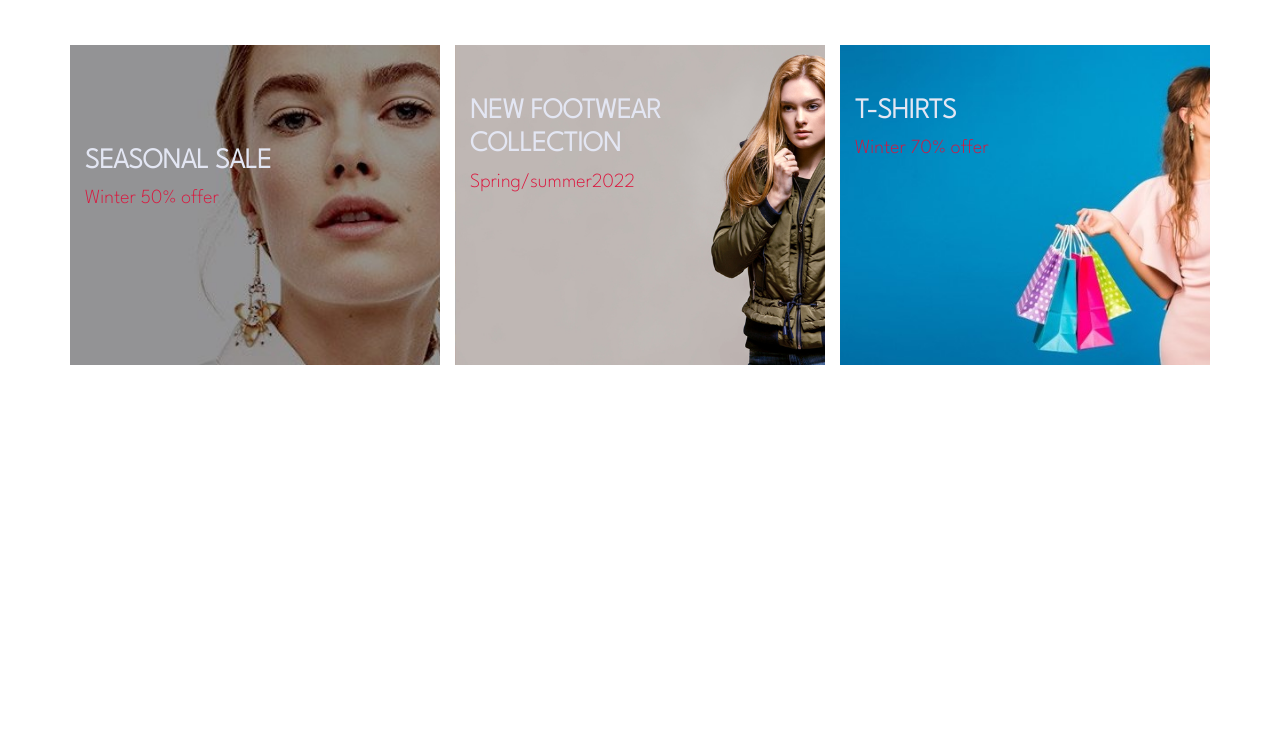
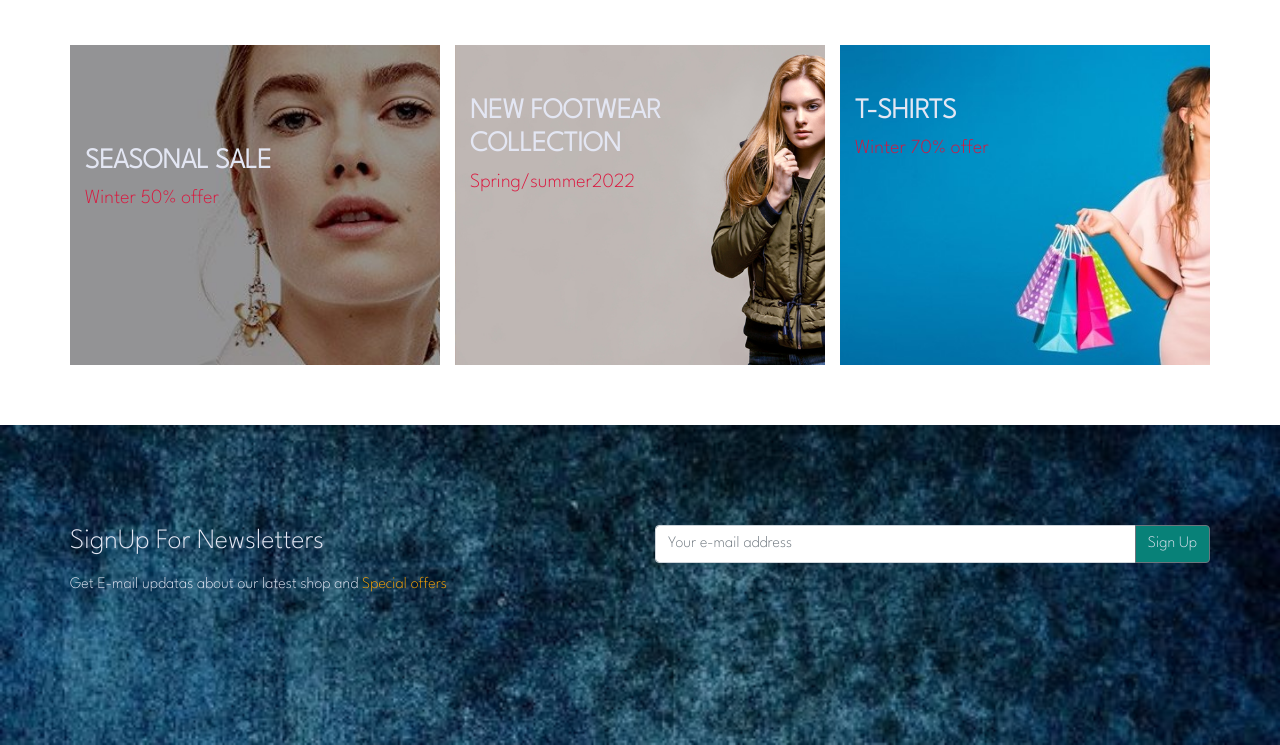
Before and after one commit to saraBadawy77/Store, a plain HTML site: page index.html in a window 1280 px wide. Shown: the part 4352-5097 px from the top of the page. Before the commit the page ends 4765 px from the top, so only its background shows below. Drawn offline with Linux system fonts and the light colour scheme.

Commit message:
before_footer

```diff
--- a/css/index.css
+++ b/css/index.css
@@ -295,3 +295,26 @@ font-weight: 500;
     font-weight: 500;
     color: crimson;
 }
+/* /////before footer/// */
+.before-footer{
+    background-image: url(../img/banner/c0.jpg);
+    background-size: cover;
+    height:40vh ;
+    padding-top:100px;
+    margin-top: 60px;
+}
+.before-footer{
+    color: #E3E6F3;
+    font-weight: 500;
+}
+.before-footer p{
+    font-weight: 300;
+}
+.before-footer span{
+    color: orange;
+}
+.before-footer button{
+    background-color: #088178;
+    color: #E3E6F3;
+    font-weight: 500;
+}
--- a/index.html
+++ b/index.html
@@ -438,7 +438,24 @@
         </div>
     </div>
 </section>
-
+<section class="before-footer  ">
+  <div class="container">
+    <div class="row">
+      <div class="col-6" style="padding-left: 0px;">
+       <h3> SignUp For Newsletters</h3>
+       <p> Get E-mail updatas about our latest shop and <span>Special offers</span></p>
+      </div>
+      <div class="col-6" style="padding-right: 0px;">
+        <div class="input-group mb-3">
+          <input type="text" class="form-control" placeholder="Your e-mail address" aria-label="Recipient's username" aria-describedby="basic-addon2">
+          <div class="input-group-append">
+            <button class="btn btn-outline-secondary" type="button">Sign Up</button>
+          </div>
+        </div>
+      </div>
+    </div>
+  </div>
+</section>
 
 
 
```
Also changed, not shown: img/banner/34c8b60d13661149.jpg (added), img/banner/c0.jpg (added).
